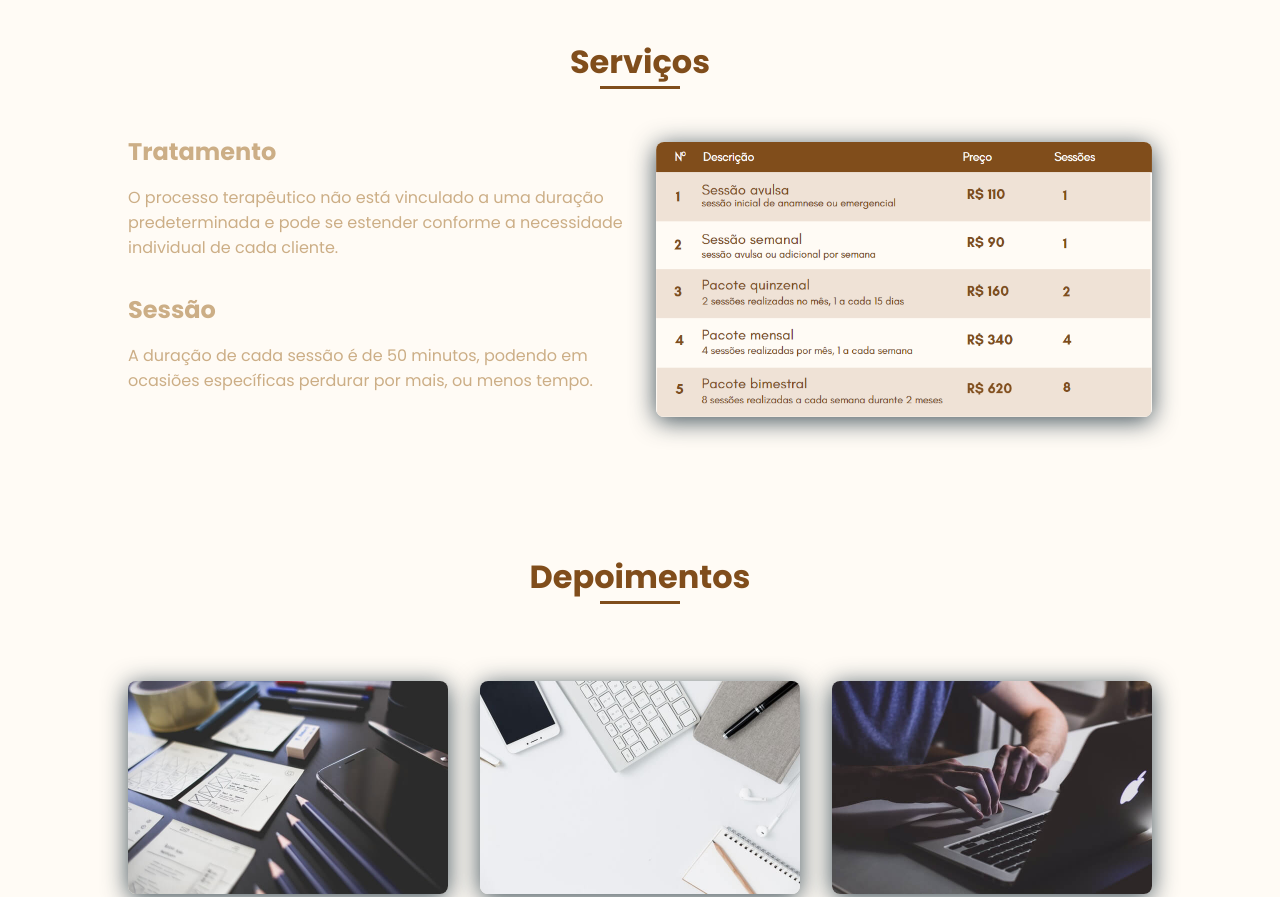
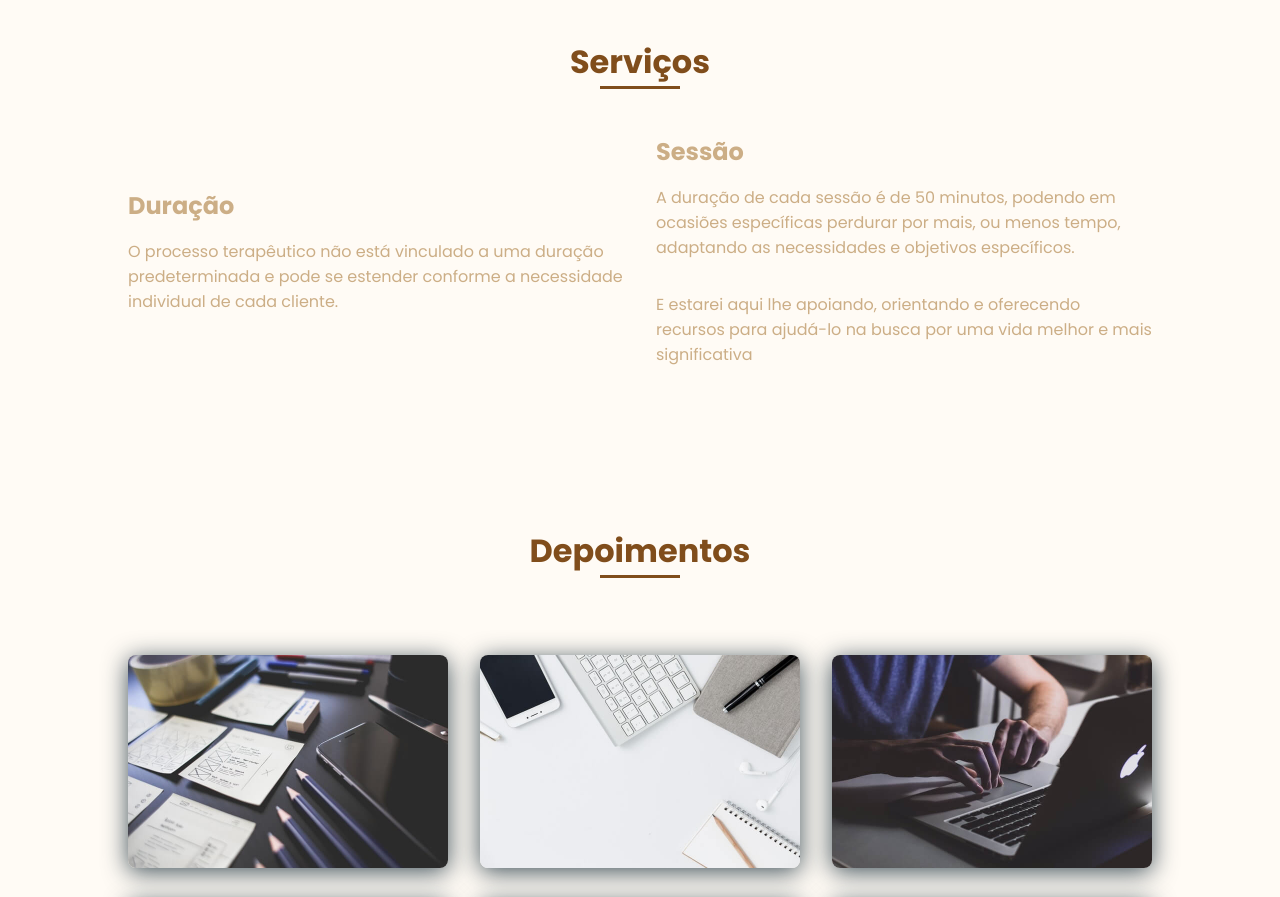
Before and after one commit to PsiIsabelaLopes/Psi.IsabelaLopes, a plain HTML site: page index.html in a window 1280 px wide. Shown: the part 1700-2597 px from the top of the page. Drawn offline with nearby package versions, Linux system fonts and the light colour scheme.

Commit message:
Update index.html

```diff
--- a/index.html
+++ b/index.html
@@ -103,15 +103,15 @@
 
             <div class="skills__container bd-grid">
                 <div>
-                    <h2 class="skills__subtitle">Tratamento</h2>
+                    <h2 class="skills__subtitle">Duração</h2>
                     <p class="skills__text">O processo terapêutico não está vinculado a uma duração predeterminada e pode se estender conforme a necessidade individual de cada cliente.</p>
-                    <h2 class="skills__subtitle">Sessão</h2>
-                    <p class="skills__text">A duração de cada sessão é de 50 minutos, podendo em ocasiões  específicas perdurar por mais, ou menos tempo.</p>
 
                 </div>
 
                 <div>
-                    <img src="Capturar.PNG" alt="" class="skills__img">
+                     <h2 class="skills__subtitle">Sessão</h2>
+                       <p class="skills__text">A duração de cada sessão é de 50 minutos, podendo em ocasiões  específicas perdurar por mais, ou menos tempo, adaptando as necessidades e objetivos específicos.</p>
+                      <p class="skills__text">E estarei aqui lhe apoiando, orientando e oferecendo recursos para ajudá-lo na busca por uma vida melhor e mais significativa</p>
                 </div>
             </div>
         </section>
```
